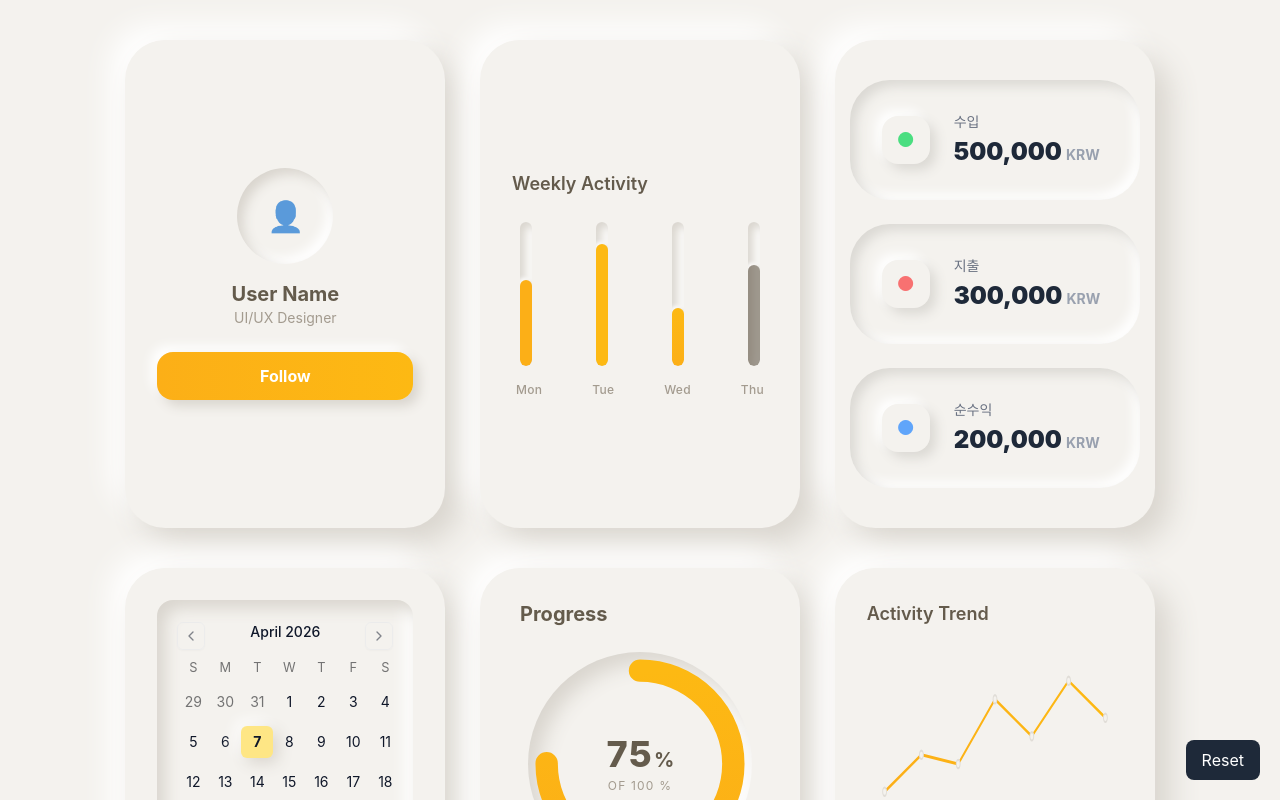
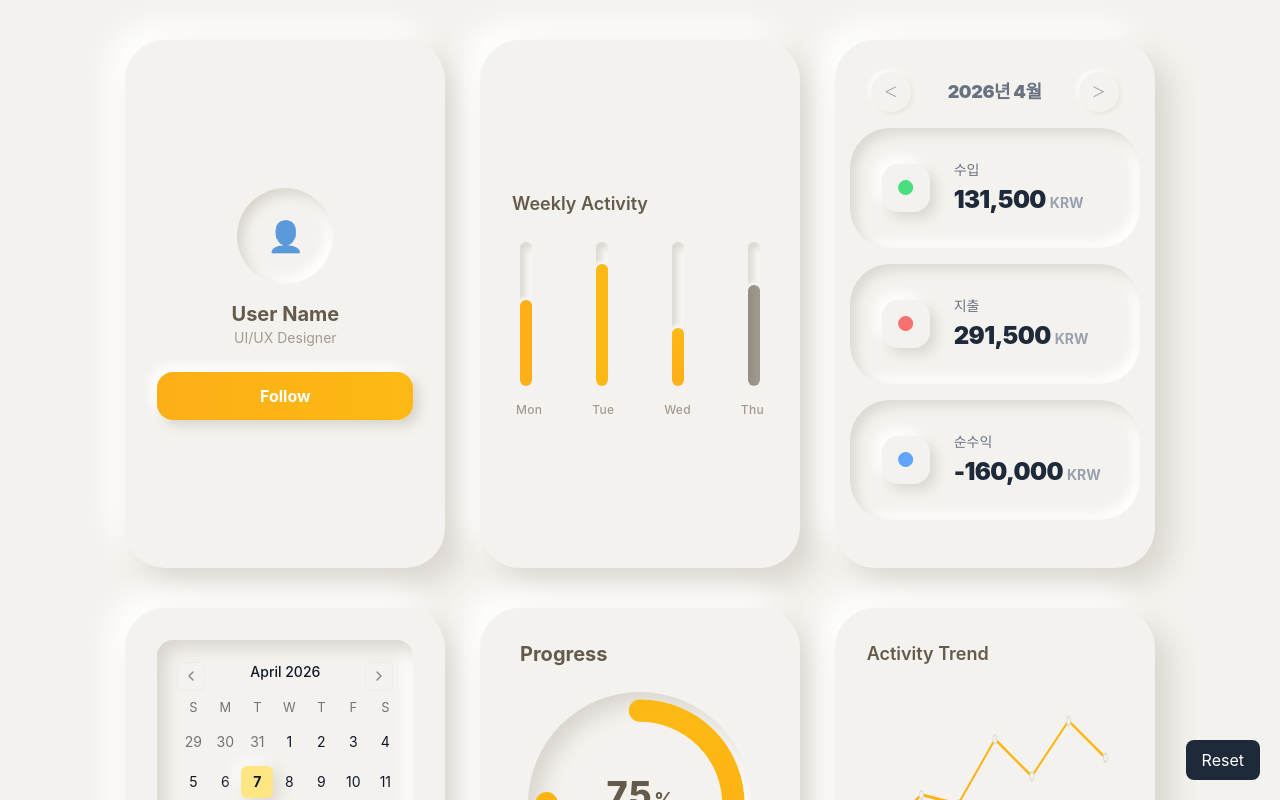
Before and after one commit to 20260304-KB7-27/KB-Year, a Vue app: page / in a window 1280 px wide. Shown: the top 800 px of the page. Built offline with nearby package versions, Linux system fonts and the light colour scheme; data requests are answered from the project's data file.

Commit message:
fix: 요약 카드 pinia로 DB 반영 [CAV-43]

```diff
--- a/package.json
+++ b/package.json
@@ -25,6 +25,7 @@
     "clsx": "^2.1.1",
     "date-fns": "^4.1.0",
     "eslint-plugin-prettier": "^5.5.5",
+    "json-server": "^0.17.4",
     "lucide-react": "^1.7.0",
     "lucide-vue-next": "^1.0.0",
     "pinia": "^3.0.4",
--- a/src/components/CardsContainer.vue
+++ b/src/components/CardsContainer.vue
@@ -1,38 +1,82 @@
 <script setup>
-import { ref } from 'vue';
+import { computed, onMounted } from 'vue';
+import { useTransactionStore } from '@/stores/transaction';
 
-const cards = ref([
-  { id: 1, title: '수입', value: 500000, color: '#4ade80', unit: '₩' },
-  { id: 2, title: '지출', value: 300000, color: '#f87171', unit: '₩' },
-  { id: 3, title: '순수익', value: 200000, color: '#60a5fa', unit: '₩' },
+const store = useTransactionStore();
+
+onMounted(() => {
+  store.fetchTransactions();
+});
+
+const currentMonthDisplay = computed(() => {
+  const date = store.selectedDate;
+  return `${date.getFullYear()}년 ${date.getMonth() + 1}월`;
+});
+
+const changeMonth = (offset) => {
+  const date = new Date(store.selectedDate);
+  date.setMonth(date.getMonth() + offset);
+  store.setMonth(date);
+};
+
+const cards = computed(() => [
+  { id: 1, title: '수입', value: store.totalIncome, color: '#4ade80' },
+  { id: 2, title: '지출', value: store.totalExpense, color: '#f87171' },
+  { id: 3, title: '순수익', value: store.netProfit, color: '#60a5fa' },
 ]);
 
 const formatNumber = (num) => {
-  return num.toLocaleString();
+  return (num || 0).toLocaleString();
 };
 </script>
+<template>
+  <div class="flex items-center gap-6 justify-center">
+    <div class="flex items-center gap-6">
+      <button
+        @click="changeMonth(-1)"
+        class="w-10 h-10 rounded-full neo-interactive flex items-center justify-center text-gray-400 hover:text-gray-600 transition-all duration-200"
+      >
+        <span class="text-sm">＜</span>
+      </button>
 
-<template>
-  <div class="min-h bg-[#f4f2ee] flex items-center justify-center p-2 font-sans">
-    <div class="flex flex-col gap-6">
+      <span class="text-lg font-black text-gray-500 min-w-[120px] text-center tracking-tight">
+        {{ currentMonthDisplay }}
+      </span>
+
+      <button
+        @click="changeMonth(1)"
+        class="w-10 h-10 rounded-full neo-interactive flex items-center justify-center text-gray-400 hover:text-gray-600 transition-all duration-200"
+      >
+        <span class="text-sm">＞</span>
+      </button>
+    </div>
+  </div>
+
+  <div class="bg-[#f4f2ee] flex items-center justify-center p-4 font-sans">
+    <div
+      v-if="store.isLoading"
+      class="text-gray-400 font-bold animate-pulse absolute top-10"
+    >
+      업데이트 중...
+    </div>
+
+    <div class="flex flex-col gap-4">
       <div
         v-for="card in cards"
         :key="card.id"
-        class="neo-inset p-8 rounded-[40px] min-w-[290px] flex items-center gap-6"
+        class="neo-inset p-8 rounded-[40px] min-w-[290px] flex items-center gap-6 transition-all duration-300"
       >
-        <!-- 아이콘 -->
         <div
-          class="w-12 h-12 rounded-2xl neo-outset flex items-center justify-center"
+          class="w-12 h-12 rounded-2xl neo-outset flex items-center justify-center shrink-0"
           :style="{ color: card.color }"
         >
           <span class="text-xl font-bold">●</span>
         </div>
 
-        <!-- 금액 -->
         <div class="flex flex-col">
           <span class="text-gray-500 text-sm font-medium mb-1">{{ card.title }}</span>
           <div class="flex items-baseline gap-1">
-            <span class="text-2xl font-black text-gray-800">
+            <span class="text-2xl font-black text-gray-800 tracking-tight">
               {{ formatNumber(card.value) }}
             </span>
             <span class="text-gray-400 font-bold text-sm">KRW</span>
@@ -59,9 +103,31 @@ const formatNumber = (num) => {
 }
 
 .neo-inset:hover {
-  transform: translateY(-2px);
+  transform: translateY(-1px);
   box-shadow:
     6px 6px 16px #dbd9d4,
     -6px -6px 16px #ffffff;
 }
+
+.neo-interactive {
+  background: #f4f2ee;
+  border: none;
+  box-shadow:
+    2px 2px 5px #e8e6e0,
+    -2px -2px 5px #ffffff;
+}
+
+.neo-interactive:hover {
+  box-shadow:
+    5px 5px 10px #dbd9d4,
+    -5px -5px 10px #ffffff;
+  transform: translateY(-1px);
+}
+
+.neo-interactive:active {
+  box-shadow:
+    inset 4px 4px 8px #dbd9d4,
+    inset -4px -4px 8px #ffffff;
+  transform: translateY(0);
+}
 </style>
--- /dev/null
+++ b/src/stores/transaction.js
@@ -0,0 +1,85 @@
+import { ref, computed } from 'vue';
+import { defineStore } from 'pinia';
+
+export const useTransactionStore = defineStore('transaction', () => {
+  const transactions = ref([]);
+  const isLoading = ref(false);
+  const error = ref(null);
+
+  // 선택된 월 (초기값: 현재 날짜)
+  const selectedDate = ref(new Date());
+
+  // 선택된 월 필터링
+  const filteredTransactions = computed(() => {
+    const year = selectedDate.value.getFullYear();
+    const month = selectedDate.value.getMonth();
+
+    return transactions.value.filter((t) => {
+      const tDate = new Date(t.timestamp);
+      return tDate.getFullYear() === year && tDate.getMonth() === month;
+    });
+  });
+
+  // 수입
+  const totalIncome = computed(() => {
+    return filteredTransactions.value
+      .filter((t) => t.category === 'INCOME')
+      .reduce((acc, cur) => acc + cur.amount, 0);
+  });
+
+  // 지출
+  const totalExpense = computed(() => {
+    return filteredTransactions.value
+      .filter((t) => t.category === 'EXPENSE')
+      .reduce((acc, cur) => acc + cur.amount, 0);
+  });
+
+  // 순수익
+  const netProfit = computed(() => totalIncome.value - totalExpense.value);
+
+  // 월 변경 함수 (컴포넌트에서 호출)
+  function setMonth(date) {
+    selectedDate.value = date;
+  }
+
+  async function fetchTransactions() {
+    isLoading.value = true;
+    error.value = null;
+    try {
+      const response = await fetch('http://localhost:3000/transactions');
+      if (!response.ok) throw new Error('데이터를 불러오는데 실패했습니다.');
+      const data = await response.json();
+      transactions.value = data;
+    } catch (err) {
+      error.value = err.message;
+    } finally {
+      isLoading.value = false;
+    }
+  }
+
+  async function addTransaction(payload) {
+    try {
+      const response = await fetch('http://localhost:3000/transactions', {
+        method: 'POST',
+        headers: { 'Content-Type': 'application/json' },
+        body: JSON.stringify(payload),
+      });
+      if (response.ok) await fetchTransactions();
+    } catch (err) {
+      console.error('Add Error:', err);
+    }
+  }
+
+  return {
+    transactions,
+    selectedDate,
+    filteredTransactions,
+    totalIncome,
+    totalExpense,
+    netProfit,
+    isLoading,
+    setMonth,
+    fetchTransactions,
+    addTransaction,
+  };
+});
```
Also changed, not shown: 1 other file (tests, documents, lock files or other folders).
